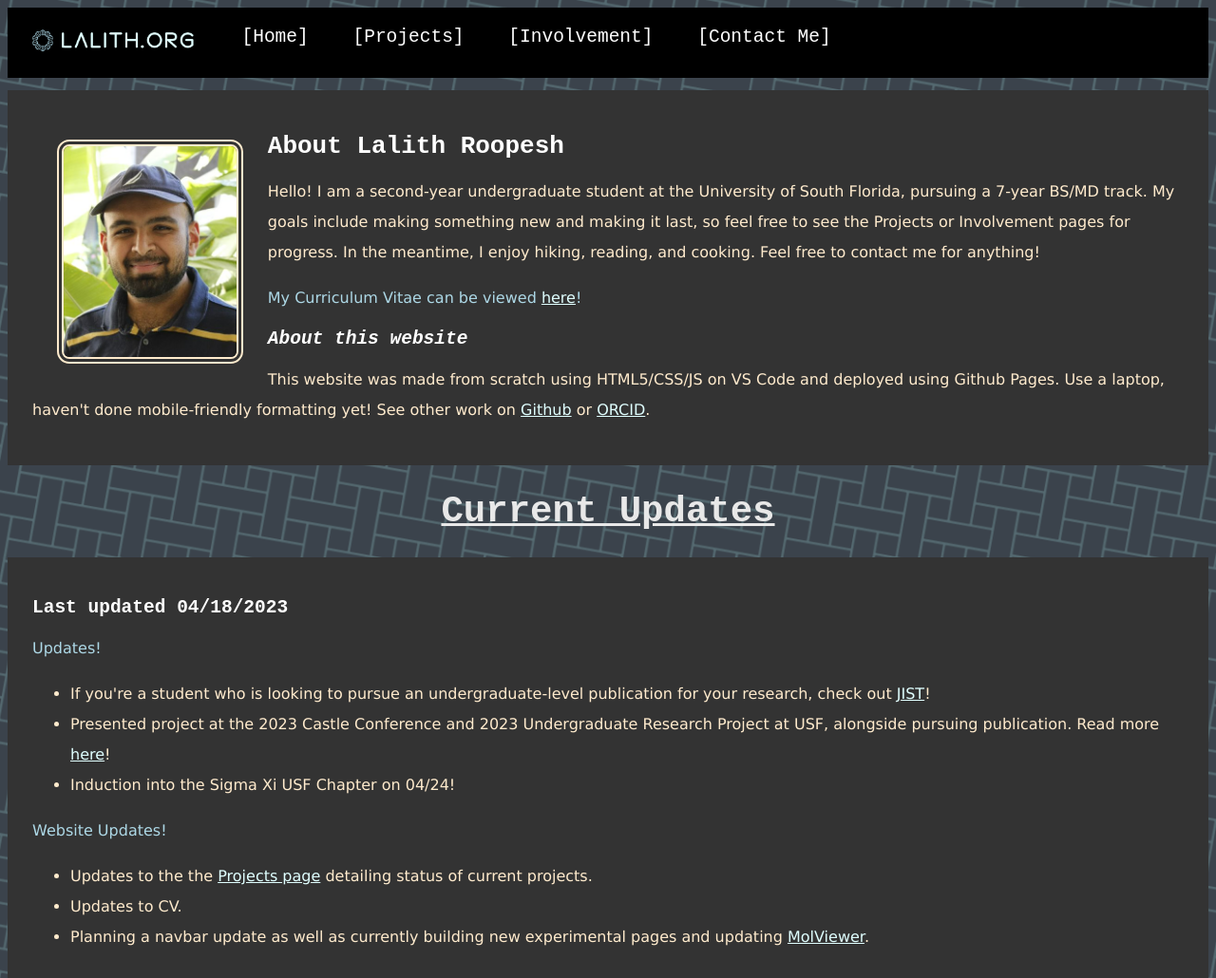
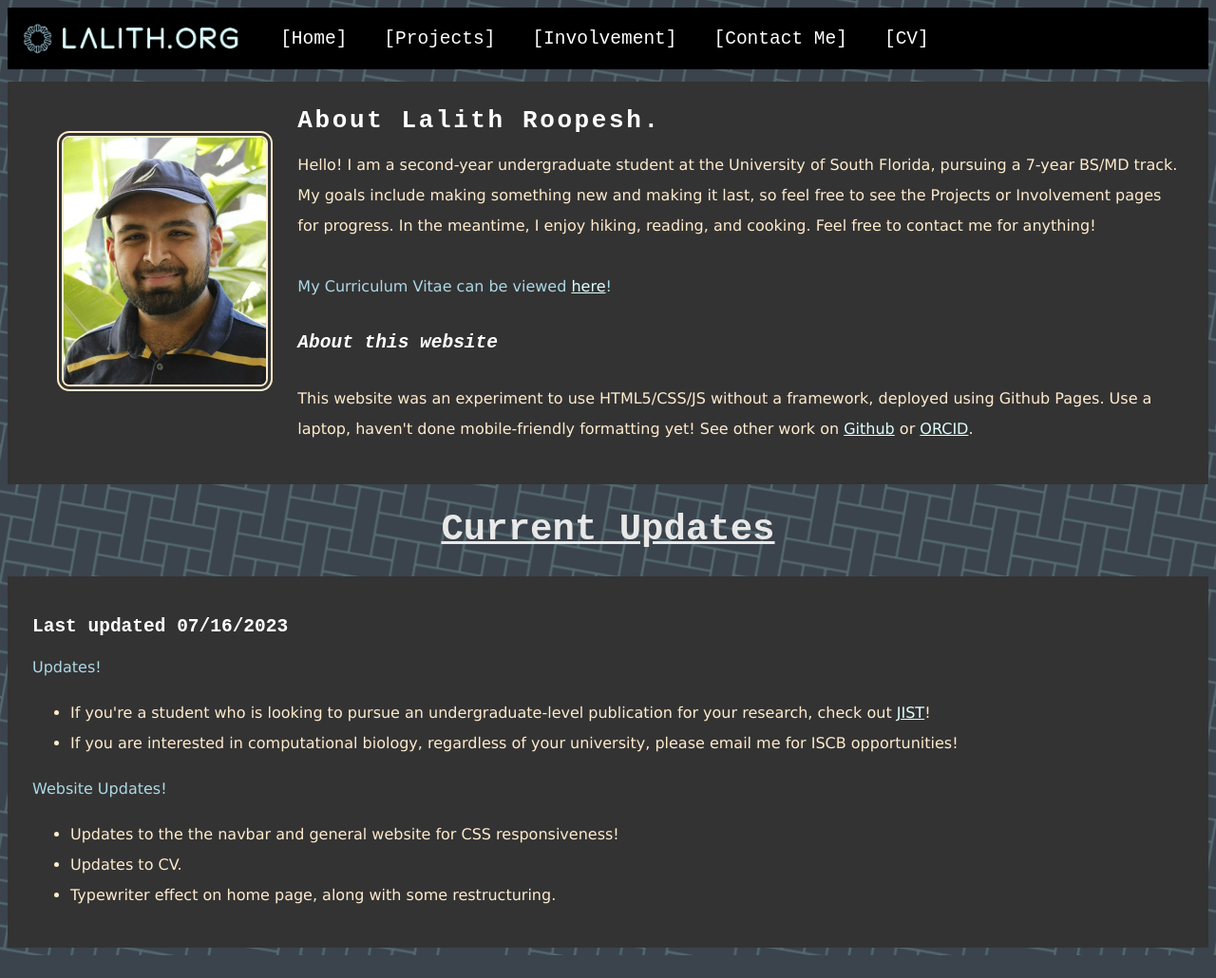
Before and after one commit to lalithroopesh/lalith, a plain HTML site: page index.html in a window 1280 px wide. Shown: the top 1030 px of the page at 95% size. After the commit the page ends 1006 px from the top, so only its background shows below. Drawn offline with Linux system fonts and the light colour scheme.

Commit message:
css updates

```diff
--- a/index.html
+++ b/index.html
@@ -20,51 +20,36 @@
         <div class="navbar">
             <ul>
                 <li><img src="./files/lalith-logo.png" class="nav-logo"></li>
-                <li><a href="./">[Home]</a></li>
-                <li><a href="./projects">[Projects]</a></li>
-                <li><a href="./involvement">[Involvement]</a></li>
-                <li><a href="./contact">[Contact Me]</a></li>
+                <li class="rnav"><a href="./">[Home]</a></li>
+                <li class="rnav"><a href="./projects">[Projects]</a></li>
+                <li class="rnav"><a href="./involvement">[Involvement]</a></li>
+                <li class="rnav"><a href="./contact">[Contact Me]</a></li>
+                <li class="rnav"><a href="./cv">[CV]</a></li>
             </ul>
         </div>
-        <div class="section">
+        <div class="section" style="display: flex; flex-direction:row">
             <img class="biopic" src="./files/lalith-headshot.png">
-            <div class="column2">
-                <h1><b>About Lalith Roopesh</b></h1>
+            <div style="display: flex; flex-direction:column;">
+                <div class="typewriter"><h1><b>About Lalith Roopesh.</b></h1></div>
                 <p>Hello! I am a second-year undergraduate student at the University of South Florida, pursuing a 7-year BS/MD track. My goals include making something new and making it last, so feel free to see the Projects or Involvement pages for progress. In the meantime, I enjoy hiking, reading, and cooking. Feel free to contact me for anything!</p>
-                <p style="color:lightblue">My Curriculum Vitae can be viewed <a href="./files/lalithroopesh-cv.pdf" target="_blank">here</a>!</p>
+                <p style="color:lightblue">My Curriculum Vitae can be viewed <a href="./cv" target="_blank">here</a>!</p>
                 <h2><i>About this website</i></h2>
-                <p>This website was made from scratch using HTML5/CSS/JS on VS Code and deployed using Github Pages. Use a laptop, haven't done mobile-friendly formatting yet! See other work on <a href="https://github.com/lalithroopesh?tab=repositories" target="_blank">Github</a> or <a href="https://orcid.org/0000-0002-7474-6003" target="_blank">ORCID</a>.</p>
+                <p>This website was an experiment to use HTML5/CSS/JS without a framework, deployed using Github Pages. Use a laptop, haven't done mobile-friendly formatting yet! See other work on <a href="https://github.com/lalithroopesh?tab=repositories" target="_blank">Github</a> or <a href="https://orcid.org/0000-0002-7474-6003" target="_blank">ORCID</a>.</p>
             </div>
-            <!--
-            <div class="row">.
-                <div class="column1">
-                    <img class="biopic" src="./files/lalith-headshot.png">
-                </div>
-                <div class="column2">
-                    <h1><b>About Lalith Roopesh</b></h1>
-                    <p>Hello! I am a second-year undergraduate student at the University of South Florida, pursuing a 7-year BS/MD track. My goals include making something new and making it last, so feel free to see the Projects or Involvement pages for progress. In the meantime, I enjoy hiking, reading, and cooking. Feel free to contact me for anything!</p>
-                    <p style="color:lightblue">My Curriculum Vitae can be viewed <a href="./files/lalithroopesh-cv.pdf" target="_blank">here</a>!</p>
-                    <h2><i>About this website</i></h2>
-                    <p>This website was made from scratch using HTML5/CSS/JS on VS Code and deployed using Github Pages. Use a laptop, haven't done mobile-friendly formatting yet! See <a href="https://github.com/lalithroopesh?tab=repositories" target="_blank">other projects</a> on Github.</p>
-                </div>
-                <div style="clear: both"></div>
-            </div>
-            -->
         </div>
         <h1 class="s-header"><b><u>Current Updates</u></b></h1>
         <div class="section">
-            <h2>Last updated <b>04/18/2023</b></h2>
+            <h2>Last updated <b>07/16/2023</b></h2>
             <p style="color:lightblue">Updates!</p>
             <ul>
                 <li>If you're a student who is looking to pursue an undergraduate-level publication for your research, check out <a href="http://jist.lalith.org" target="_blank">JIST</a>!</li>
-                <li>Presented project at the 2023 Castle Conference and 2023 Undergraduate Research Project at USF, alongside pursuing publication. Read more <a href="projects" target="_blank">here</a>!</li>
-                <li>Induction into the Sigma Xi USF Chapter on 04/24!</li>
+                <li>If you are interested in computational biology, regardless of your university, please email me for ISCB opportunities!</li>
             </ul>
             <p style="color:lightblue">Website Updates!</p>
             <ul>
-                <li>Updates to the the <a href="projects" target="_blank">Projects page</a> detailing status of current projects.</li>
+                <li>Updates to the the navbar and general website for CSS responsiveness!</li>
                 <li>Updates to CV.</li>
-                <li>Planning a navbar update as well as currently building new experimental pages and updating <a href="./experimental/molviewer" target="_blank">MolViewer</a>.</li>
+                <li>Typewriter effect on home page, along with some restructuring.</li>
             </ul>
         </div>
     </body>
--- a/styles.css
+++ b/styles.css
@@ -9,36 +9,49 @@ body {
     background-size: cover;
 }
 
+div.navbar {
+    background-color: rgb(0, 0, 0);
+    padding: 1em;
+}
+
 div.navbar ul {
     list-style-type: none;
     margin: 0;
     padding: 0;
     overflow: hidden;
     background-color: rgb(0, 0, 0);
+    display: flex;
+    align-items: center;
+    flex-direction: row;
 }
 
 div.navbar li {
     float: left;
     display: block;
-    max-height:100%;
+    align-items: center;
+    height: 100% !important;
     color:rgb(144, 162, 181);
     font-size: 1.5em;
-    text-align: center;
-    padding: 1em 1.2em;
 }
 
-div.navbar li a {
+div.navbar li.rnav a {
     color: white;
     text-decoration: none;
+    padding: 0.5em 1em 0.5em 1em;
+    transition-duration: 0.4s;
 }
 
-div.navbar li a:hover {
+div.navbar li.rnav a:hover {
     background-color: #333;
     color:blanchedalmond;
+    font-size: 1.1em;
+    vertical-align: middle;
 }
 
 .nav-logo {
-    max-height: 1.5em;
+    float: left;
+    max-height: 2em;
+    padding-right: 1em;
 }
 
 .row {
@@ -52,7 +65,38 @@ div.navbar li a:hover {
 }
 .column2 {
     flex: 80%;
+    display: flex;
 }
+
+.typewriter {
+    width: 15em;
+}
+
+.typewriter h1 {
+    color: #fff;
+    font-family: monospace;
+    float:left;
+    overflow: hidden; /* Ensures the content is not revealed until the animation */
+    border-right: .15em solid lightblue; /* The typwriter cursor */
+    white-space: nowrap; /* Keeps the content on a single line */
+    margin: 0 auto; /* Gives that scrolling effect as the typing happens */
+    letter-spacing: .1em; /* Adjust as needed */
+    animation:
+      typing 2.3s steps(30, end),
+      blink-caret 1s step-end infinite;
+  }
+
+  /* The typing effect */
+  @keyframes typing {
+    from { width: 0 }
+    to { width: 180% }
+  }
+
+  /* The typewriter cursor effect */
+  @keyframes blink-caret {
+    from, to { border-color: transparent }
+    50% { border-color: lightblue }
+  }
 
 
 div.section {
@@ -62,7 +106,14 @@ div.section {
     padding: 2em 2em;
     color:white;
     overflow: hidden;
+    transition-duration: 1s;
 }
+
+div.section:hover {
+    background-color: #252525;
+}
+
+
 div.section p {
     font-family:Verdana, Geneva, Tahoma, sans-serif;
     line-height: 2em;
@@ -84,9 +135,9 @@ div.section ul li {
 }
 
 .biopic {
-    max-width: 15%;
-    float: left;
-    display: block;
+    float:left;
+    max-height: 20em;
+    width: auto;
     margin: 2em;
     border-radius: 1em;
     border-width: 0.6em;
```
Also changed, not shown: contact.html (+5 -4 lines), cv.html (+10 -0 lines), header.html (+5 -4 lines), involvement.html (+5 -4 lines), projects.html (+5 -4 lines).
